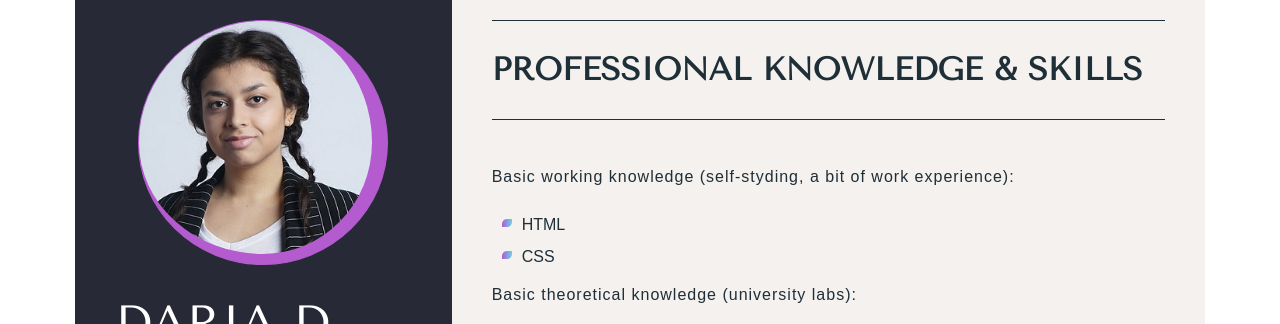
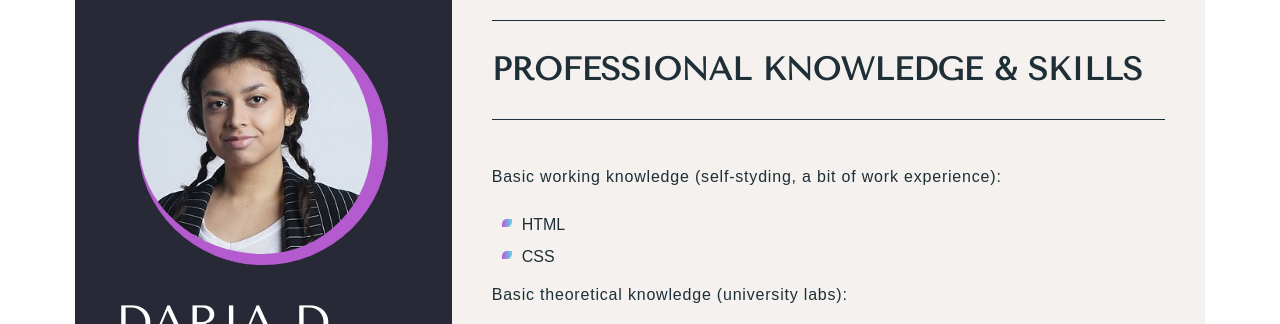
Before and after one commit to DariaDaina/rsschool-cv, a plain HTML site: page index.html in a window 1280 px wide. Shown: the top 324 px of the page. Drawn offline with nearby package versions, Linux system fonts and the light colour scheme.

Commit message:
feat: add css file

```diff
--- a/css/style.css
+++ b/css/style.css
@@ -119,7 +119,7 @@ section {
 
 section p {
   padding: 10px 0 20px;
-  letter-spacing: 1px;
+  letter-spacing: 0.8px;
   line-height: 24px;
 }
 
```
